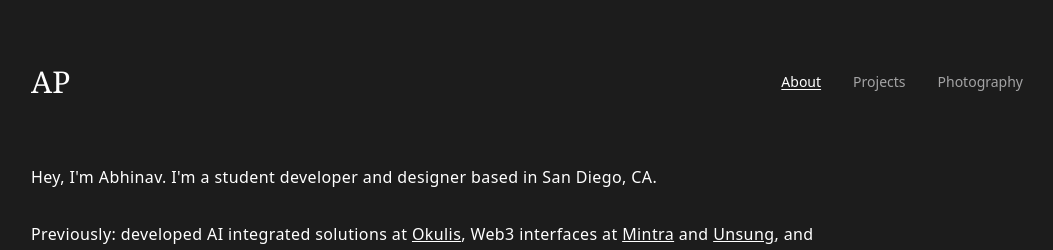
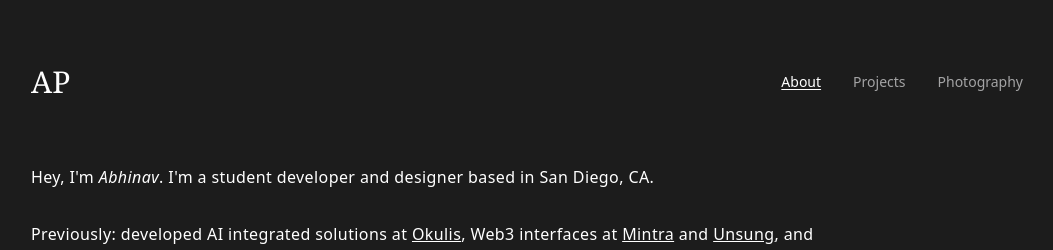
Before and after one commit to AbhinavPalacharla/palacharla.com, a Next.js app: page / in a window 1280 px wide. Shown: the top 250 px of the page, without its empty margins (113-1166 px from the left). Built offline with nearby package versions, Linux system fonts and the light colour scheme.

Commit message:
🛠 About page improvements

```diff
--- a/src/pages/index.tsx
+++ b/src/pages/index.tsx
@@ -7,8 +7,8 @@ const Index: NextPage = () => {
     <div className="flex flex-col">
       <div className="flex flex-col gap-y-6 lg:gap-y-8 font-light tracking-wide text-sm lg:text-base">
         <h1 className="leading-relaxed">
-          Hey, I&apos;m Abhinav. I&apos;m a student developer and designer based
-          in San Diego, CA.
+          Hey, I&apos;m <i>Abhinav</i>. I&apos;m a student developer and
+          designer based in San Diego, CA.
         </h1>
 
         <h1 className="sm: visible lg:invisible lg:hidden sm:leading-relaxed lg:leading-normal">
```
